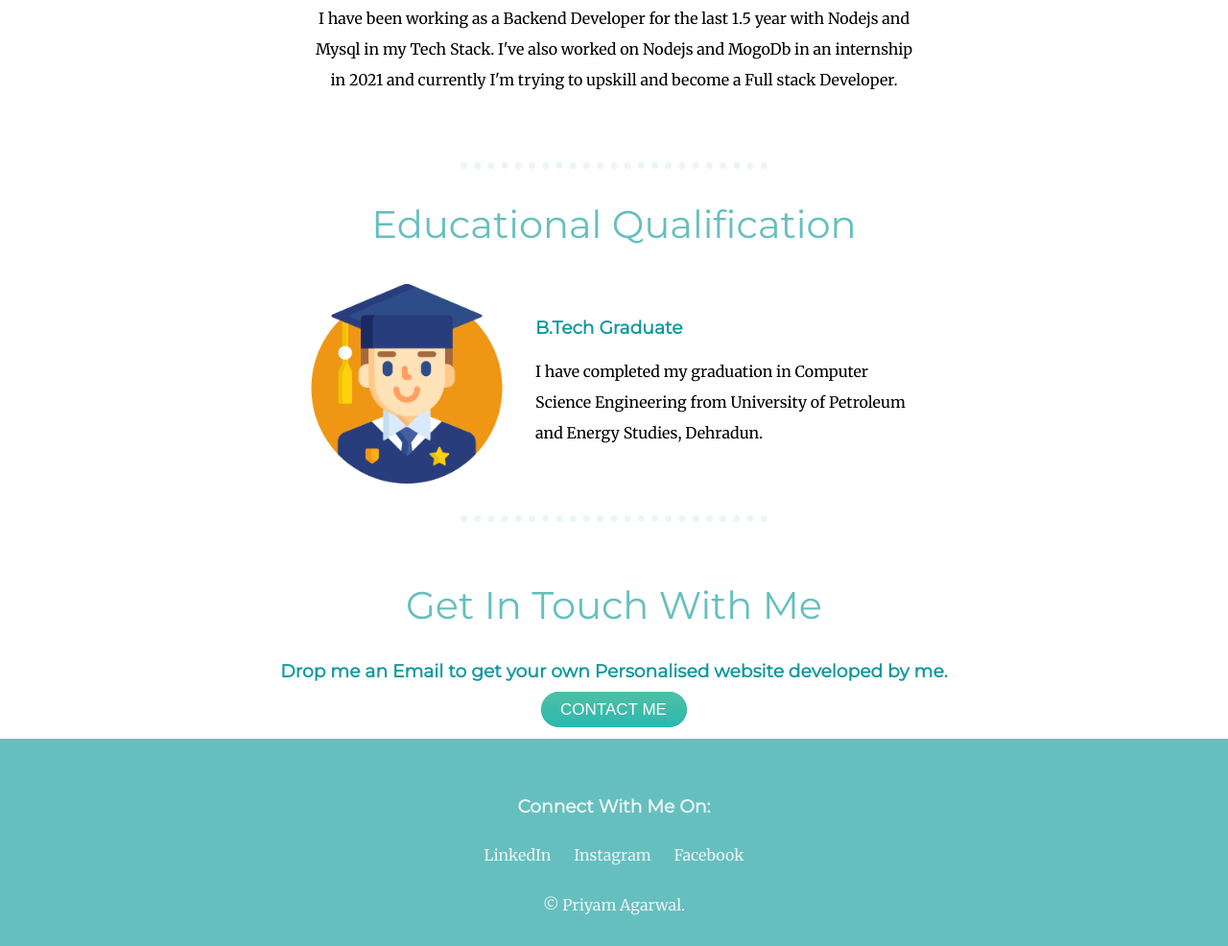
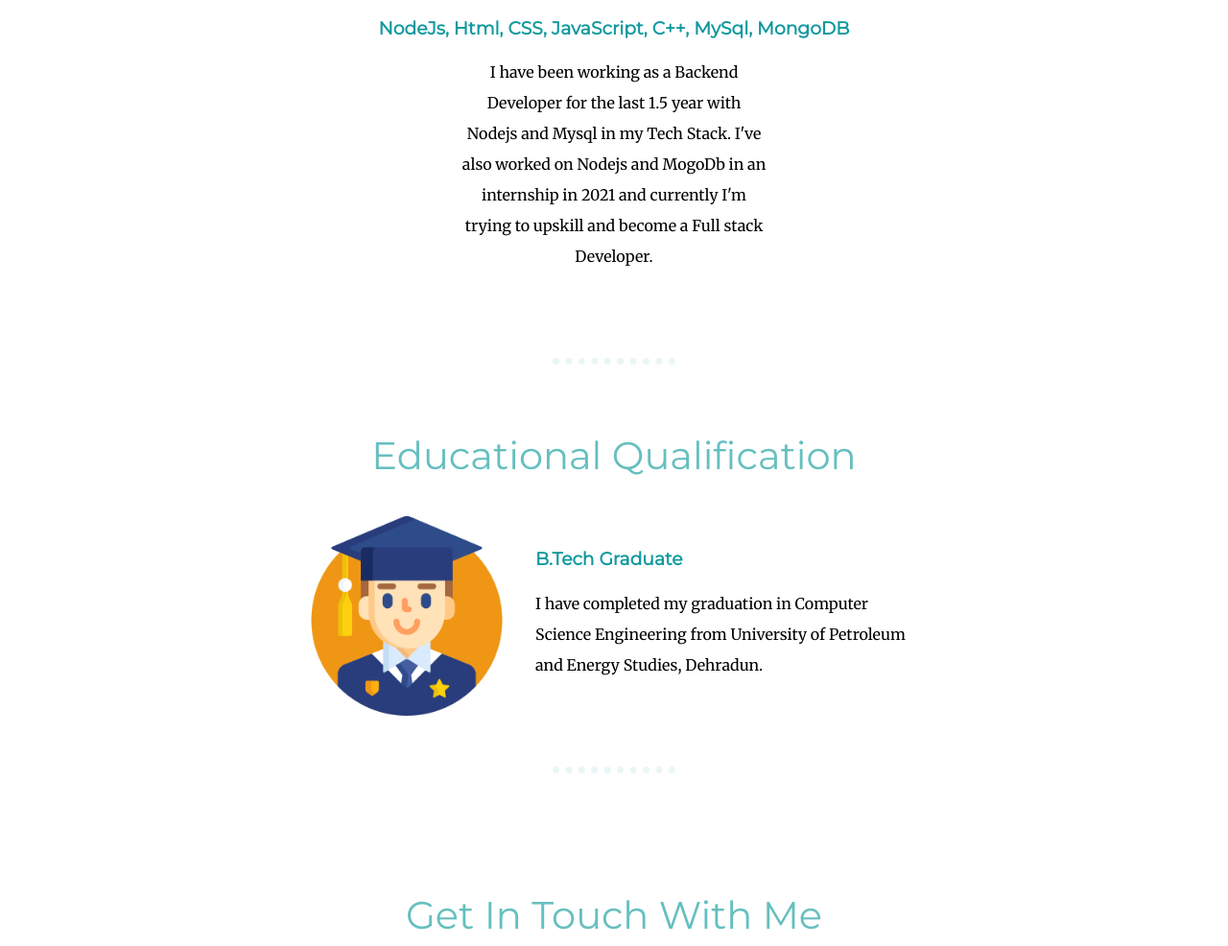
Before and after one commit to priyam870/MySite-CSSS, a plain HTML site: page index.html in a window 1280 px wide. Shown: the part 1486-2472 px from the top of the page at 96% size. Drawn offline with Linux system fonts and the light colour scheme.

Commit message:
CSS tutorial ended

```diff
--- a/CSS/myWebStyle.css
+++ b/CSS/myWebStyle.css
@@ -25,6 +25,31 @@ body {
     font-family: 'Merriweather', serif;
 }
 
+hr {
+    border-style: dotted none none;
+    border-color: #EAF6F6;
+    border-width: 7px;
+    width: 10%;
+    margin: 70px auto;
+}
+
+p {
+    margin-bottom: 0px;
+    line-height: 2;
+}
+
+
+a {
+    color: #11999E;
+    font-family: 'Montserrat', sans-serif;
+    text-decoration: none;
+    margin: 20px 20px;
+}
+
+a:hover {
+    color: rgb(204, 247, 246);
+}
+
 .top-container {
     background-color: #d8f1ef;
     position: relative;
@@ -37,11 +62,6 @@ body {
     margin-bottom: 0;
 }
 
-p {
-    margin-bottom: 0px;
-    line-height: 2;
-}
-
 .bottom-cloud {
     position: absolute;
     left: 400px;
@@ -50,10 +70,6 @@ p {
 .top-cloud {
     position: absolute;
     right: 300px;
-}
-
-a {
-    color: #11999E;
 }
 
 .skill-row {
@@ -97,6 +113,7 @@ a {
 
 .contact-me {
     padding: 20px;
+    margin-bottom: 50px;
 }
 
 .btn {
@@ -126,15 +143,13 @@ a {
     text-decoration: none;
   }
 
-  .footer-link {
-    color :  #eaf6f6;
-    text-decoration: none;
-    padding: 10px;
-  }
+.skill-discription {
+    width: 50%;
+    margin: auto;
+}
 
-  hr {
-    border-style: dotted none none;
-    border-color: #EAF6F6;
-    border-width: 7px;
-    width: 25%;
+.copyright {
+    color: #b6e5db;
+    font-size: 0.75rem;
+    padding: 20px;
 }
--- a/index.html
+++ b/index.html
@@ -34,7 +34,7 @@
             <iframe class="skill-img" src="https://giphy.com/embed/ln7z2eWriiQAllfVcn" frameBorder="0" class="giphy-embed" ></iframe>
             <img class="skill-img database-img" src="images/database.png" alt="database-img" >
             <h3>NodeJs, Html, CSS, JavaScript, C++, MySql, MongoDB</h3>
-            <p>I have been working as a Backend Developer for the last 1.5 year with Nodejs and Mysql in my Tech Stack. I've also worked on Nodejs and MogoDb in an internship in 2021 and currently I'm trying to upskill and become a Full stack Developer.</p>
+            <p class="skill-discription">I have been working as a Backend Developer for the last 1.5 year with Nodejs and Mysql in my Tech Stack. I've also worked on Nodejs and MogoDb in an internship in 2021 and currently I'm trying to upskill and become a Full stack Developer.</p>
           </div>
           <hr>
           <h2>Educational Qualification</h2>
@@ -54,10 +54,10 @@
 
     <div class="bottom-container">
       <h3 class="footer-link">Connect With Me On:</h3>
-        <a class="footer-link" href="https://www.linkedin.com/in/priyam-agarwal-2ab551147/" target="_blank">LinkedIn</a>
-        <a class="footer-link" href="https://www.instagram.com/priyam0098/" target="_blank">Instagram</a>
-        <a class="footer-link" href="https://www.facebook.com/agarwalpriyam.98/" target="_blank">Facebook</a>
-        <p class="footer-link">© Priyam Agarwal.</p>
+        <a class="footer-link clickable-link" href="https://www.linkedin.com/in/priyam-agarwal-2ab551147/" target="_blank">LinkedIn</a>
+        <a class="footer-link clickable-link" href="https://www.instagram.com/priyam0098/" target="_blank">Instagram</a>
+        <a class="footer-link clickable-link" href="https://www.facebook.com/agarwalpriyam.98/" target="_blank">Facebook</a>
+        <p class="copyright">© Priyam Agarwal.</p>
     </div>
 
   </body>
```
